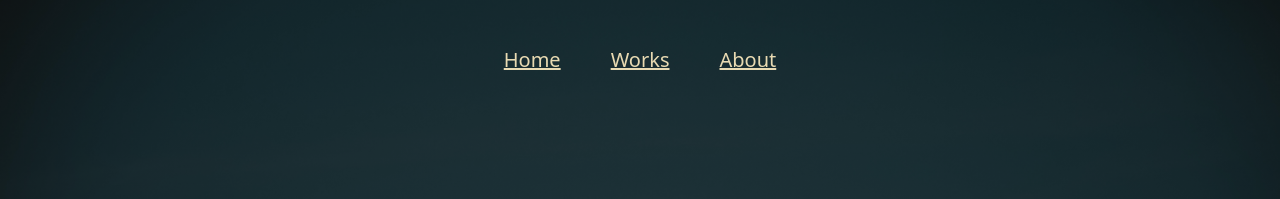
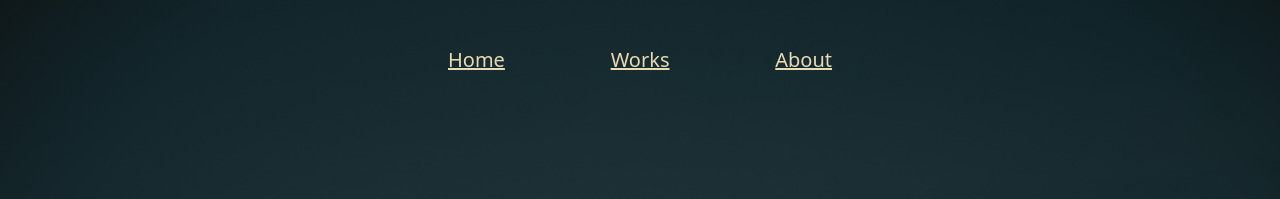
Before and after one commit to EndGame23A/project-portfolio, a plain HTML site: page index.html in a window 1280 px wide. Shown: the top 199 px of the page. Drawn offline with Linux system fonts and the light colour scheme.

Commit message:
Changes
Some changes

```diff
--- a/index.html
+++ b/index.html
@@ -8,8 +8,8 @@
     <title>Portfolio</title>
 </head>
 <body>
-    <section id="Home">
-        <div class="header__nav__content">
+    <div class="content__container">
+        <header class="header__nav__content">
             <a href="#home" target="_self">
                 Home
             </a>
@@ -19,7 +19,8 @@
             <a href="#about" target="_self">
                 About
             </a>
-        </div>
+        </header>
+        <section id="home">
             <div class="home__container">
                 <div class="home__content__img_container">
                     <img class="home__content__img" src="assets/formal.png" alt="avatar"></img>
@@ -47,5 +48,11 @@
                 </div>
             </div>
         </section>
+        <!-- <section id="works">
+            <div class="works__container">
+
+            </div>
+        </section> -->
+    </div>
 </body>
 </html>
--- a/style.css
+++ b/style.css
@@ -4,22 +4,26 @@ body{
     line-height: 1.2;
     font-size:2rem;
     font-family: system-ui, -apple-system, BlinkMacSystemFont, 'Segoe UI', Roboto, Oxygen, Ubuntu, Cantarell, 'Open Sans', 'Helvetica Neue', sans-serif;
-    background: linear-gradient(rgba(0, 0, 0, 0.7), rgba(0, 0, 0, 0.7)), url("assets/bg-1.jpg");
-    background-size: cover;
-    background-position:center;
-    background-repeat: no-repeat;
-    background-color:black;
-    height: 100vh;
     padding:0;
     margin:0;
+    background: linear-gradient(rgba(0, 0, 0, 0.7), rgba(0, 0, 0, 0.7)), url("assets/bg-1.jpg");
+    background-color:black;
+    background-position: center;
+    background-repeat: no-repeat;
+    background-size: cover;
+    height:120vh;
+}
+section{
+    height:100vh;
 }
 .header__nav__content{
     display: flex;
     text-align: center;
-    justify-content: center;
-    gap:50px;
+    width:30%;
+    margin:0 auto;
+    justify-content: space-between;
     position: sticky;
-    z-index:1000;
+    z-index:9999;
     top:0;
     padding:3rem;
     padding-bottom:0;
@@ -37,7 +41,7 @@ body{
     justify-content: center;
     align-items: center;
     flex-direction: column;
-    padding-top:9rem;
+    height:inherit;
 }
 .home__content__img_container{
     height:140px;
@@ -84,3 +88,9 @@ body{
 .home__content__socials > a:hover{
     color: #fff;
 }
+
+/* Works */
+.works__container{
+    background:url("assets/bg-1.jpg");
+    height:inherit;
+}
```
Lines whose indentation alone changed are shown as unchanged.
